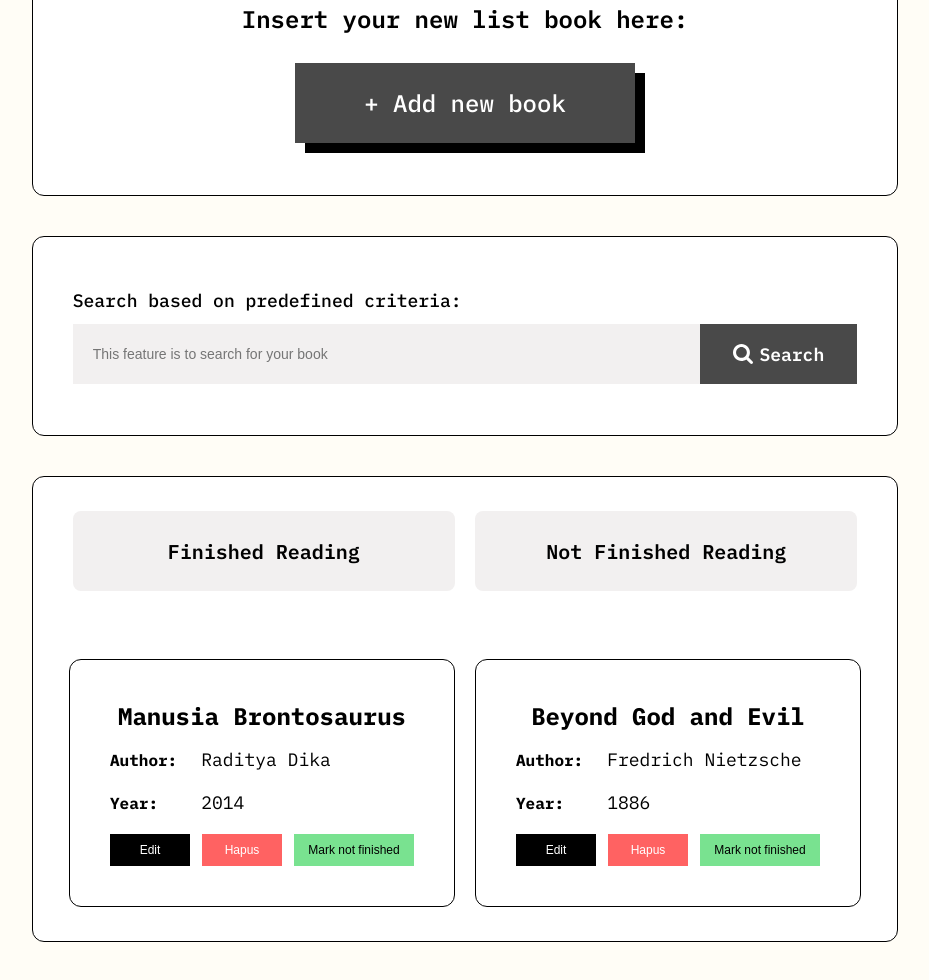
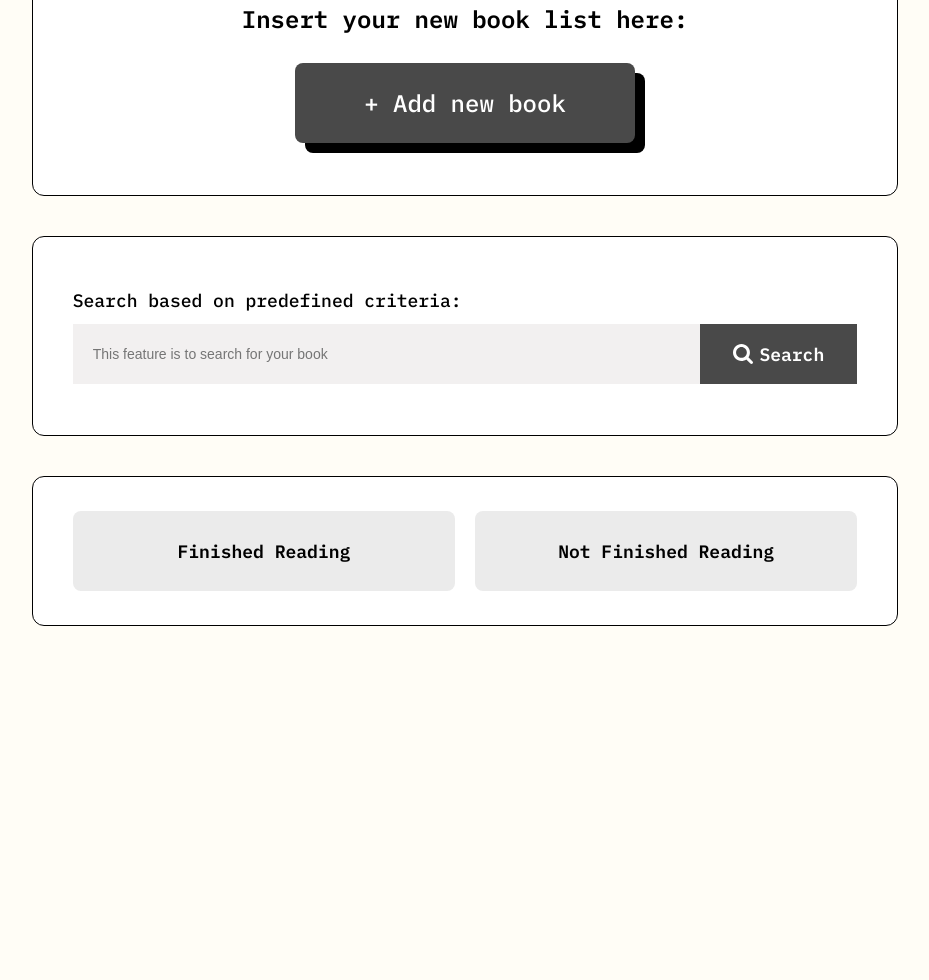
Before and after one commit to tamathecxder/bookshelf-app, a plain HTML site: page app.html in a window 1280 px wide. Shown: the part 266-1246 px from the top of the page, without its empty margins (175-1104 px from the left). After the commit the page ends 972 px from the top, so only its background shows below. Drawn offline with Linux system fonts and the light colour scheme.

Commit message:
Adding some script to make tabbed components work, and re style some css rule

```diff
--- a/app.html
+++ b/app.html
@@ -25,7 +25,7 @@
               <img src="./assets/img/subtle-pattern.png" alt="pattern">
             </div>
             <div class="card-body">
-              <h2>Insert your new list book here:</h2>
+              <h2>Insert your new book list here:</h2>
               <button type="button" id="myModalButton" class="button-insert">+ Add new book</button>
 
               <div class="modal" id="myModalElement">
@@ -78,14 +78,30 @@
         <section id="show-section" class="mb-40">
           <div class="card-show">
             <div class="nav-and-tabs">
-              <div class="tab-component">
-                <h3>Finished Reading</h3>
+              <button class="tablinks" onclick="openTabs(event, 'finished')">Finished Reading</button>
+              <button class="tablinks" onclick="openTabs(event, 'not-finished')">Not Finished Reading</button>
+            </div>
+            <div class="tabcontent" id="finished">
+              <div class="card-data col-6">
+                <div class="data-text">
+                  <div class="data-desc">
+                    <h2>Rich Dad Poor Dad</h2>
+                    <div class="data-sub-desc">
+                      <h4>Author: </h4>
+                      <span>Robert Kiyosaki</span>
+                    </div>
+                    <div class="data-sub-desc">
+                      <h4>Year: </h4>
+                      <span>1996</span>
+                    </div>
+                  </div>
+                  <div class="data-sub-button">
+                    <button type="button" class="button-edit">Edit</button>
+                    <button type="button" class="button-delete">Hapus</button>
+                    <button type="button" class="button-checker">Mark blablabla</button>
+                  </div>
+                </div>
               </div>
-              <div class="tab-component">
-                <h3>Not Finished Reading</h3>
-              </div>
-            </div>
-            <div class="data-container">
               <div class="card-data col-6">
                 <div class="data-text">
                   <div class="data-desc">
@@ -102,7 +118,29 @@
                   <div class="data-sub-button">
                     <button type="button" class="button-edit">Edit</button>
                     <button type="button" class="button-delete">Hapus</button>
-                    <button type="button" class="button-checker">Mark not finished</button>
+                    <button type="button" class="button-checker">Mark blablabla</button>
+                  </div>
+                </div>
+              </div>
+            </div>
+            <div class="tabcontent" id="not-finished">
+              <div class="card-data col-6">
+                <div class="data-text">
+                  <div class="data-desc">
+                    <h2>Filosofi Teras</h2>
+                    <div class="data-sub-desc">
+                      <h4>Author: </h4>
+                      <span>Henry Manampiring</span>
+                    </div>
+                    <div class="data-sub-desc">
+                      <h4>Year: </h4>
+                      <span>2016</span>
+                    </div>
+                  </div>
+                  <div class="data-sub-button">
+                    <button type="button" class="button-edit">Edit</button>
+                    <button type="button" class="button-delete">Hapus</button>
+                    <button type="button" class="button-checker">Mark blablabla</button>
                   </div>
                 </div>
               </div>
@@ -122,7 +160,7 @@
                   <div class="data-sub-button">
                     <button type="button" class="button-edit">Edit</button>
                     <button type="button" class="button-delete">Hapus</button>
-                    <button type="button" class="button-checker">Mark not finished</button>
+                    <button type="button" class="button-checker">Mark blablabla</button>
                   </div>
                 </div>
               </div>
--- a/assets/css/style.css
+++ b/assets/css/style.css
@@ -230,6 +230,7 @@ footer .mylink:hover {
   font-weight: 500;
   background-color: var(--dark-color);
   border: none;
+  border-radius: 8px;
   box-shadow: 10px 10px 0px rgba(0, 0, 0, 1);
   transition: all 0.3s ease-in-out;
 }
@@ -473,6 +474,13 @@ footer .mylink:hover {
   overflow: hidden;
 }
 
+
+
+
+
+
+
+/* Nav and Tabs */
 #application #show-section .card-show .nav-and-tabs {
   width: 100%;
   height: auto;
@@ -484,25 +492,37 @@ footer .mylink:hover {
   font-family: var(--ibm-mono);
 }
 
-#application #show-section .card-show .nav-and-tabs .tab-component {
+/* Tab links */
+#application #show-section .card-show .nav-and-tabs .tablinks {
   width: 440px;
   height: 80px;
-  background-color: var(--secondary-color);
+  background-color: #ebebeb;
+  font-family: var(--ibm-mono) !important;
+  font-weight: 600;
+  font-size: 18px;
+  border: none;
   border-radius: 8px;
   display: flex;
   justify-content: center;
   align-items: center;
+  transition: all 0.2s ease-in-out;
 }
 
-#application #show-section .card-show .nav-and-tabs .tab-component h3 {
-  font-size: 20px;
-  color: #000;
-  font-weight: 600;
+#application #show-section .card-show .nav-and-tabs .tablinks:hover {
+  cursor: pointer;
+  opacity: 0.9;
 }
 
-#application #show-section .card-show .data-container {
-  display: flex;
-  justify-content: center;
+#application #show-section .card-show .nav-and-tabs button.active {
+  background-color: var(--dark-color);
+  color: #fff;
+  box-shadow: 10px 10px 0px rgba(0, 0, 0, 1);
+}
+
+/* Tab Content */
+#application #show-section .card-show .tabcontent {
+  display: none;
+  justify-content: space-between;
   align-items: center;
   gap: 20px;
   padding: 34px 40px;
@@ -511,15 +531,15 @@ footer .mylink:hover {
   /* background-color: coral; */
 }
 
-#application #show-section .card-show .data-container .card-data {
-  width: auto;
+#application #show-section .card-show .tabcontent .card-data {
+  width: 50%;
   height: auto;
   border-radius: 12px;
   background-color: #fff;
   border: 1px solid #000;
 }
 
-#application #show-section .card-show .data-container .card-data .data-text {
+#application #show-section .card-show .tabcontent .card-data .data-text {
   padding: 40px;
   display: flex;
   flex-direction: column;
@@ -528,7 +548,7 @@ footer .mylink:hover {
   width: 100%;
 }
 
-#application #show-section .card-show .data-container .card-data .data-text .data-desc {
+#application #show-section .card-show .tabcontent .card-data .data-text .data-desc {
   width: 100%;
   display: flex;
   justify-content: center;
@@ -537,12 +557,12 @@ footer .mylink:hover {
   /* background-color: lightblue; */
 }
 
-#application #show-section .card-show .data-container .card-data .data-text .data-desc h2 {
+#application #show-section .card-show .tabcontent .card-data .data-text .data-desc h2 {
   font-size: 24px;
   margin-bottom: 1rem;
 }
 
-#application #show-section .card-show .data-container .card-data .data-text .data-desc .data-sub-desc {
+#application #show-section .card-show .tabcontent .card-data .data-text .data-desc .data-sub-desc {
   width: 100%;
   display: flex;
   justify-content: stretch;
@@ -550,16 +570,16 @@ footer .mylink:hover {
   margin-bottom: 20px;
 }
 
-#application #show-section .card-show .data-container .card-data .data-text .data-desc .data-sub-desc h4 {
+#application #show-section .card-show .tabcontent .card-data .data-text .data-desc .data-sub-desc h4 {
   width: 30%;
 }
 
-#application #show-section .card-show .data-container .card-data .data-text .data-desc .data-sub-desc span {
+#application #show-section .card-show .tabcontent .card-data .data-text .data-desc .data-sub-desc span {
   font-size: 18px;
   font-weight: 400;
 }
 
-#application #show-section .card-show .data-container .card-data .data-text .data-sub-button {
+#application #show-section .card-show .tabcontent .card-data .data-text .data-sub-button {
   width: 100%;
   height: 100%;
   display: flex;
@@ -570,13 +590,13 @@ footer .mylink:hover {
   font-family: var(--ibm-mono);
 }
 
-#application #show-section .card-show .data-container .card-data .data-text .data-sub-button [class^="button-"]:hover {
+#application #show-section .card-show .tabcontent .card-data .data-text .data-sub-button [class^="button-"]:hover {
   opacity: 0.8;
   transition: all 0.3s ease-in-out;
   cursor: pointer;
 }
 
-#application #show-section .card-show .data-container .card-data .data-text .data-sub-button .button-edit {
+#application #show-section .card-show .tabcontent .card-data .data-text .data-sub-button .button-edit {
   width: 80px;
   height: 32px;
   border: none;
@@ -587,7 +607,7 @@ footer .mylink:hover {
   transition: all 0.3s ease-in-out;
 }
 
-#application #show-section .card-show .data-container .card-data .data-text .data-sub-button .button-delete {
+#application #show-section .card-show .tabcontent .card-data .data-text .data-sub-button .button-delete {
   width: 80px;
   height: 32px;
   border: none;
@@ -598,7 +618,7 @@ footer .mylink:hover {
   transition: all 0.3s ease-in-out;
 }
 
-#application #show-section .card-show .data-container .card-data .data-text .data-sub-button .button-checker {
+#application #show-section .card-show .tabcontent .card-data .data-text .data-sub-button .button-checker {
   width: 120px;
   height: 32px;
   border: none;
--- a/assets/script/script.js
+++ b/assets/script/script.js
@@ -1,4 +1,6 @@
-console.log('Hello, World');
+// button check
+const btnChecker = document.querySelectorAll('.button-checker');
+console.log(btnChecker);
 
 // dapatkan element Modal
 const modal = document.getElementById('myModalElement');
@@ -25,3 +27,33 @@ window.addEventListener('click', (event) => {
     modal.style.display = 'none';
   }
 });
+
+
+// NAV AND TABS
+function openTabs(evt, sectionName) {
+  var i, tabcontent, tablinks;
+  const sectionTarget = document.getElementById(sectionName);
+
+  tabcontent = document.getElementsByClassName("tabcontent");
+
+  for (i = 0; i < tabcontent.length; i++) {
+    tabcontent[i].style.display = "none";
+  }
+
+  tablinks = document.getElementsByClassName("tablinks");
+  for (i = 0; i < tablinks.length; i++) {
+    tablinks[i].className = tablinks[i].className.replace(" active", "");
+  }
+
+  for (i = 0; i < btnChecker.length; i++) {
+    if (sectionName == 'finished') {
+      btnChecker[i].innerText = 'Mark NOT finished';
+    } else {
+      btnChecker[i].innerText = 'Mark finished';
+    }
+  }
+
+
+  sectionTarget.style.display = "flex";
+  evt.currentTarget.className += " active";
+}
```
